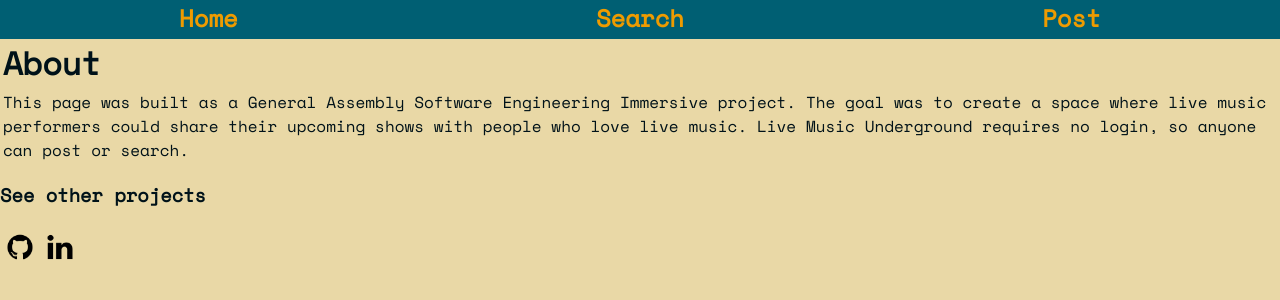
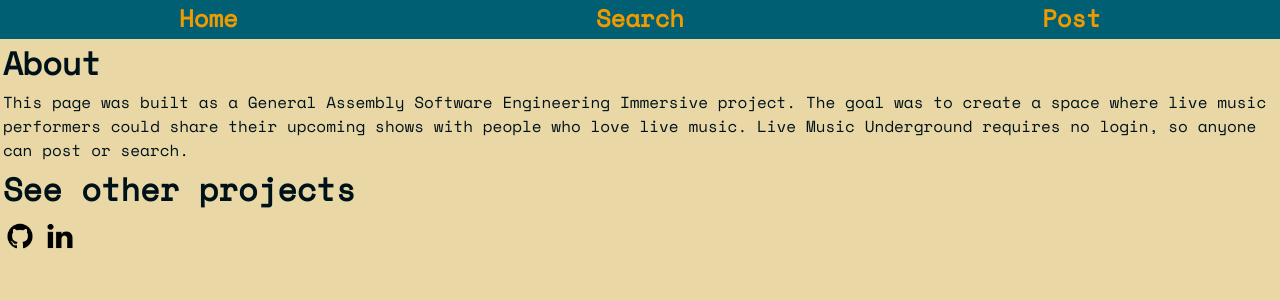
Before and after one commit to ianlov/ian-lovice-project-2, a React (Create React App) app in the folder sing-song-app/: page /about in a window 1280 px wide. Shown: the top 300 px of the page. Built offline with nearby package versions, Linux system fonts and the light colour scheme.

Commit message:
about images

```diff
--- a/sing-song-app/src/components/About.jsx
+++ b/sing-song-app/src/components/About.jsx
@@ -1,5 +1,5 @@
-import github from "/Users/ianlovice/general_assembly/sei/pawpaw/unit_2/week_6/sing-song/sing-song-app/src/images/github.png";
-import linkedin from "/Users/ianlovice/general_assembly/sei/pawpaw/unit_2/week_6/sing-song/sing-song-app/src/images/linkedin.png";
+import github from "../images/github.png";
+import linkedin from "../images/linkedin.png";
 
 const About = () => {
   return (
@@ -7,7 +7,7 @@ const About = () => {
       <h1>About</h1>
       <p>This page was built as a General Assembly Software Engineering Immersive project. The goal was to create a space where live music performers could share their upcoming shows with people who love live music. Live Music Underground requires no login, so anyone can post or search.</p>
 
-      <h3>See other projects</h3>
+      <h1>See other projects</h1>
       <a href="https://www.linkedin.com/in/ian-lovice-839265b3/" target="_blank" rel="noreferrer" ><img className="social-icon" src={github} alt="not found" /></a>
       <a href="https://github.com/ianlov" target="_blank" rel="noreferrer" ><img className="social-icon" src={linkedin} alt="not found" /></a>
     </div>
```
